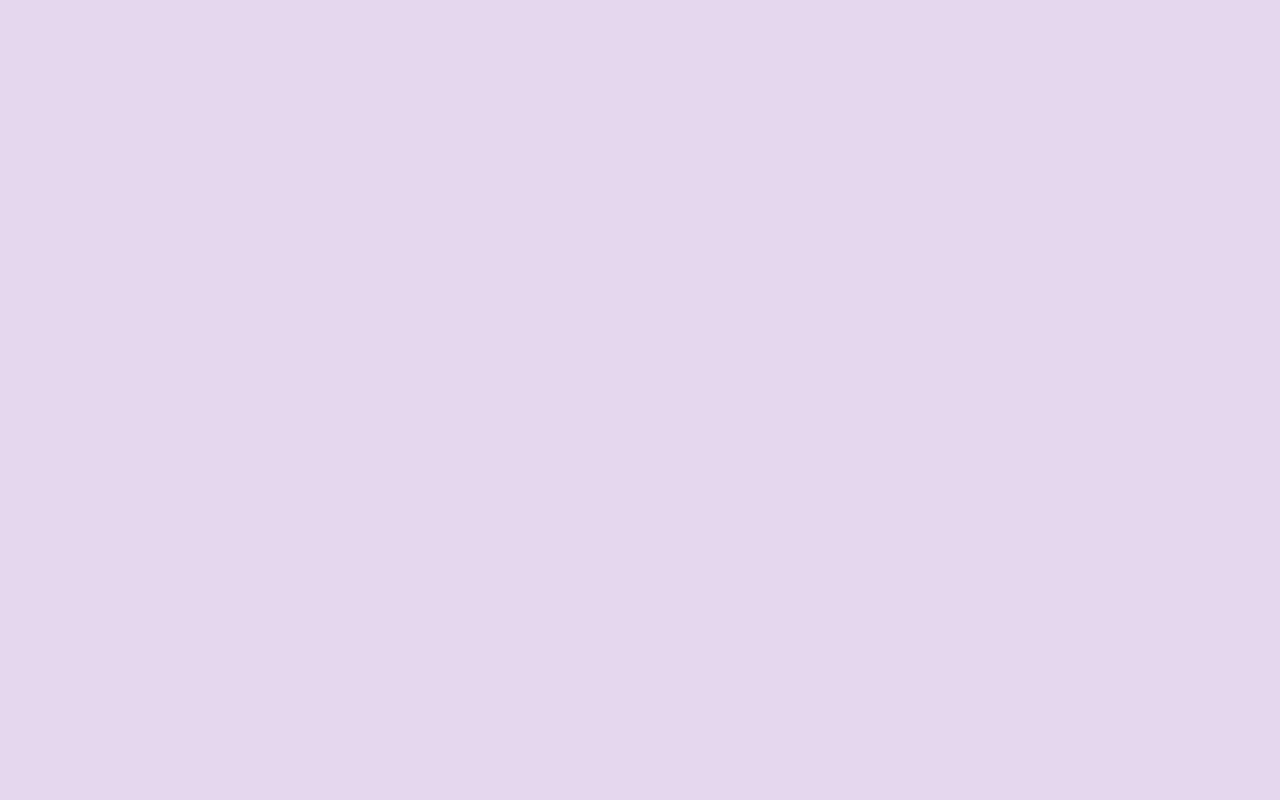
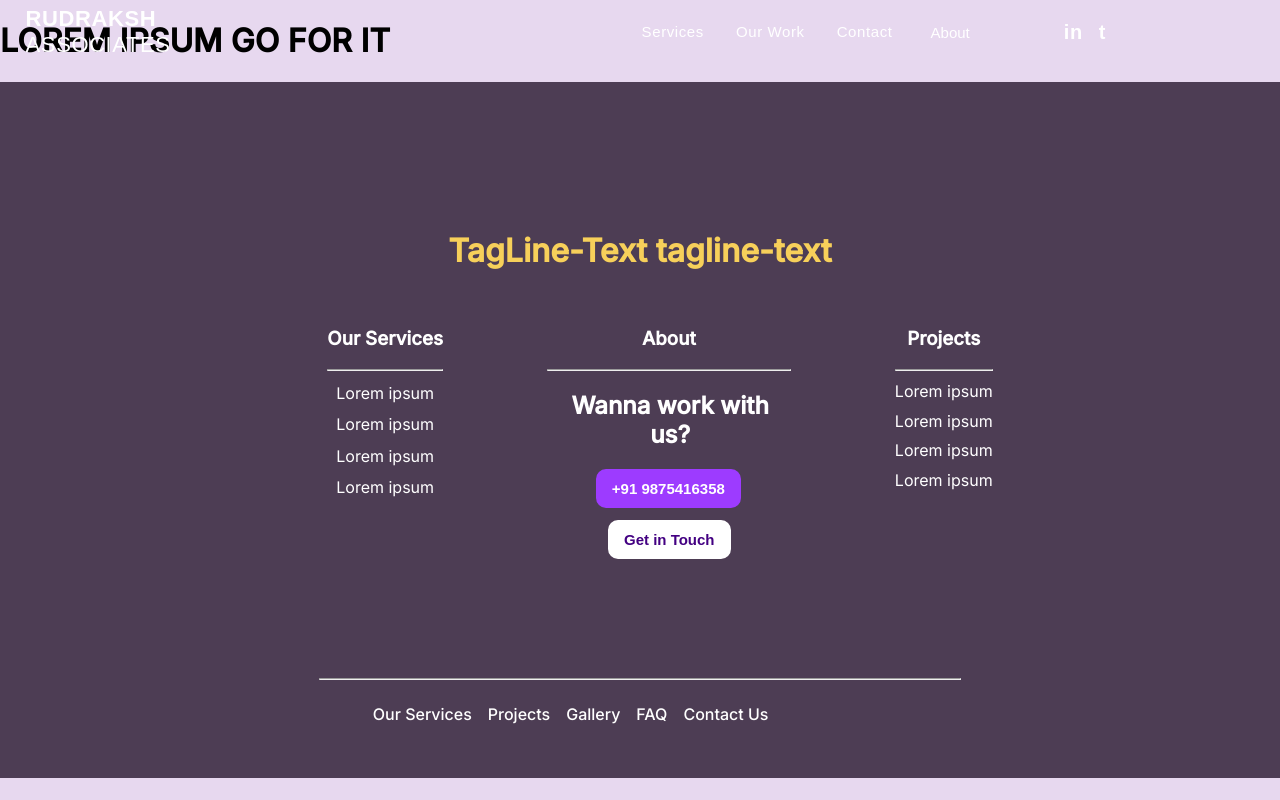
Before and after one commit to rudrakshassociates/rudrakshassociates.github.io, a React (Create React App) app: page /article in a window 1280 px wide. Built offline with nearby package versions, Linux system fonts and the light colour scheme.

Commit message:
Added Dynamic blog sysyem for th eBlog component

```diff
--- a/src/Pages/About.js
+++ b/src/Pages/About.js
@@ -1,4 +1,5 @@
 import React from "react"
+import { Link } from "react-router-dom"
 import Footer from "./Components/Footer"
 import Navbar from "./Components/Navbar"
 import "./Components/styles/about.css"
@@ -85,15 +86,17 @@ export default function FAQ(){
                     <div>
                         <div>
                                 {/* Images */}
-                                <p>Lorem ipsum dolor sit amet,</p>
+                                <Link to="/article"><p>Lorem ipsum dolor sit amet,</p></Link>
                         </div>
                         <div>
                                 {/* Images */}
-                                <p>Lorem ipsum dolor sit amet,</p>
+                                <Link to="/article"><p>Lorem ipsum dolor sit amet,</p></Link>
+
                         </div>
                         <div>
                                 {/* Images */}
-                                <p>Lorem ipsum dolor sit amet,</p>
+                                <Link to="/article"><p>Lorem ipsum dolor sit amet,</p></Link>
+
                         </div>
                     </div>
                 </div>
--- a/src/Pages/Components/Article.js
+++ b/src/Pages/Components/Article.js
@@ -1,7 +1,27 @@
+import Blog from "./Blog";
+import Footer from "./Footer";
+import Navbar from "./Navbar";
+import ArticleList from "./List/ArticleList";
 export default function Article(){
+    const blogs=ArticleList.map(Data=>{
+        return (
+            <Blog
+            {...Data}
+            />
+        )
+    })
     return(
         <div>
+            <Navbar/>
+            <div className="Header">
 
+            </div>
+
+            {blogs}
+
+            <div>
+            <Footer/>
+            </div>
         </div>
     )
 }
--- /dev/null
+++ b/src/Pages/Components/List/ArticleList.js
@@ -0,0 +1,47 @@
+export default [
+    {
+        id:"Inside",
+        header:"",
+        Title:"LOREM IPSUM GO FOR IT",
+        Content:[
+            {
+                subtitle:"Hello",
+                para:"buffaloS"
+            },
+            {
+                subtitle:"Hello",
+                para:"buffaloS"
+            }
+        ]
+    },
+    {
+        id:"Around",
+        header:"",
+        Title:"LOREM IPSUM GO FOR IT",
+        Content:[
+            {
+                subtitle:"Hello",
+                para:"buffaloS"
+            },
+            {
+                subtitle:"Hello",
+                para:"buffaloS"
+            }
+        ]
+    },
+    {
+        id:"People",
+        header:"",
+        Title:"LOREM IPSUM GO FOR IT",
+        Content:[
+            {
+                subtitle:"Hello",
+                para:""
+            },
+            {
+                subtitle:"Hello",
+                para:""
+            }
+        ]
+    }
+]
```
